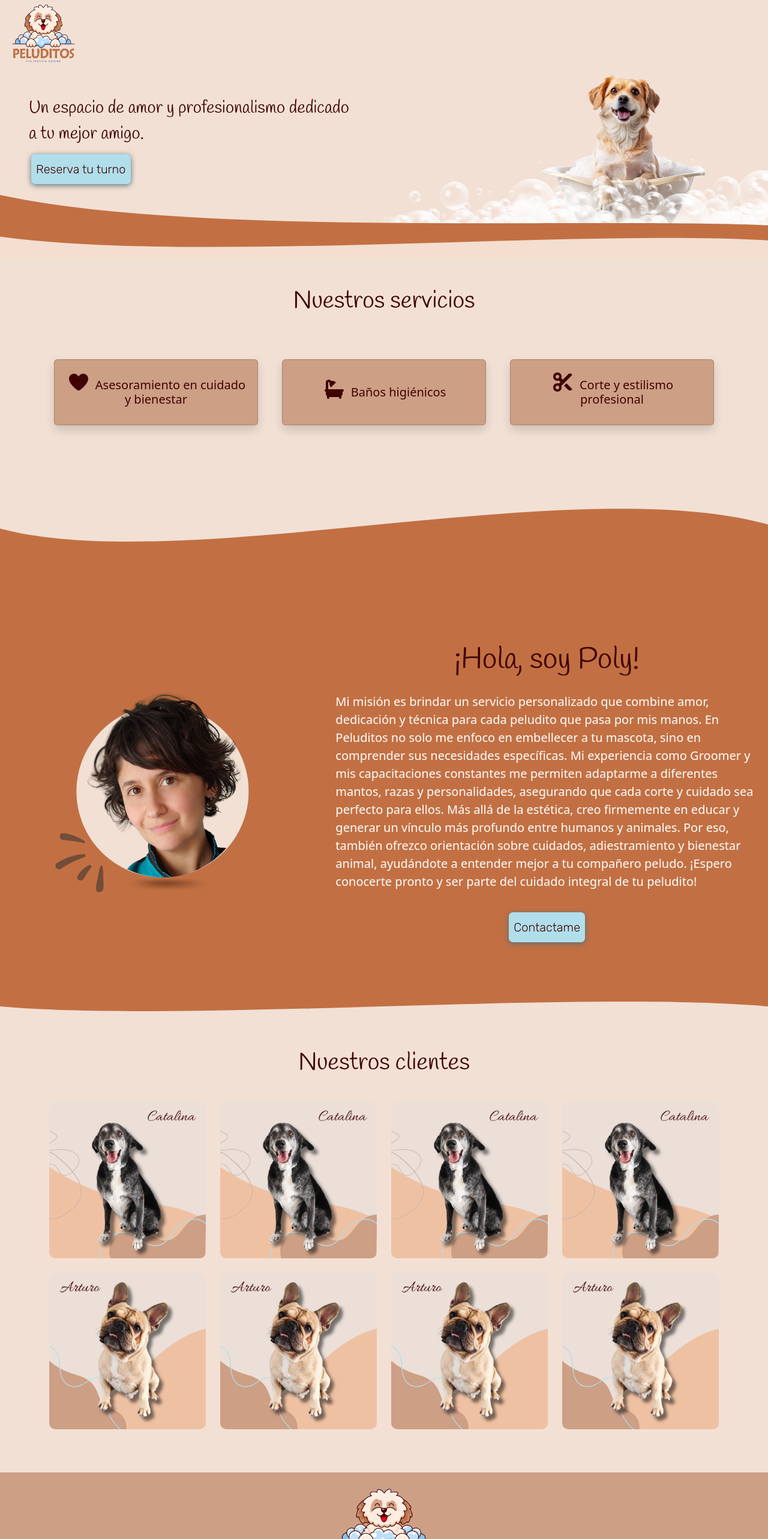
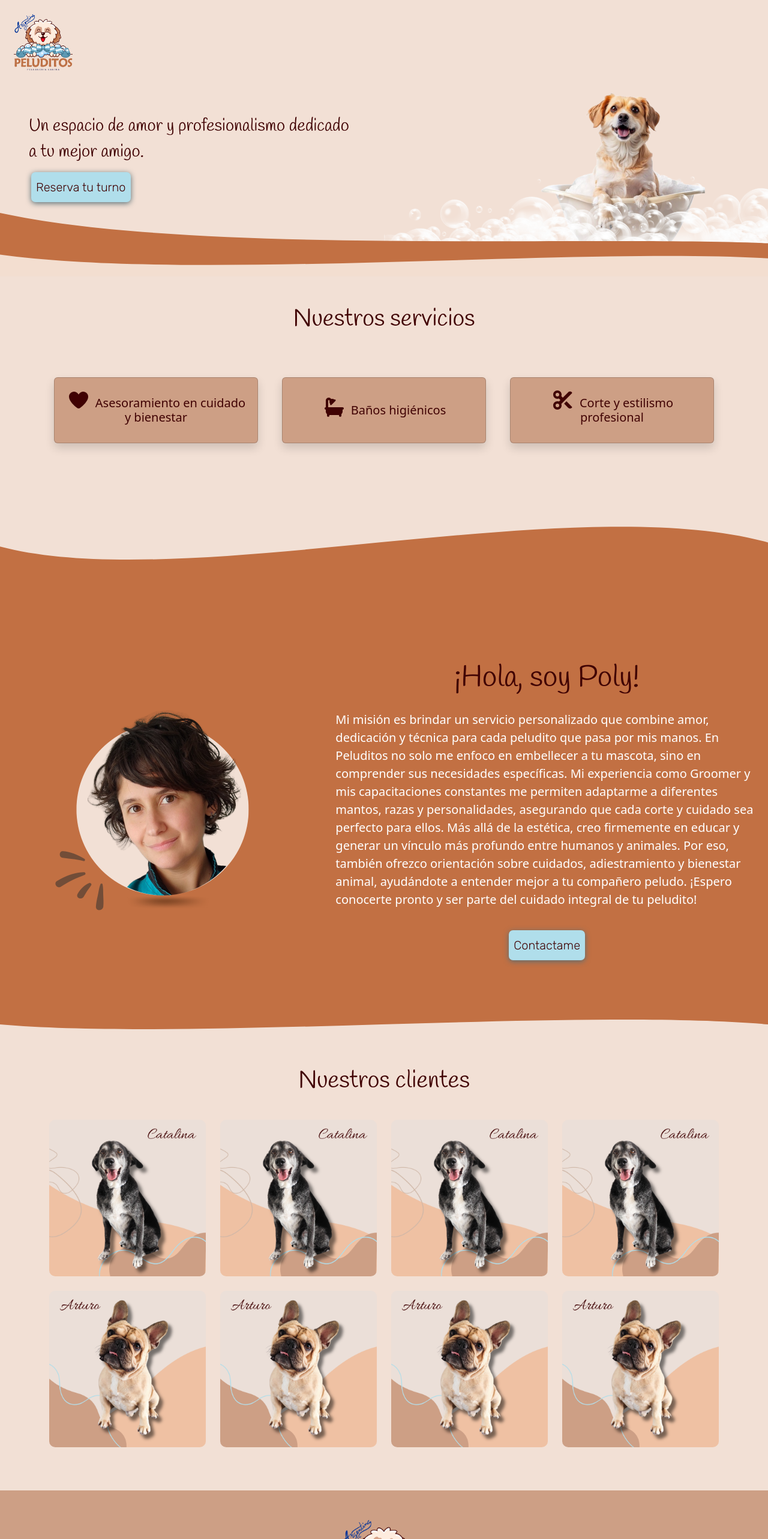
Before and after one commit to AyelenPorqueres/peluditos-front, a Next.js app in the folder peluditos/: page /home in a window 1280 px wide. Shown: the top 2566 px of the page at 60% size. Built offline with nearby package versions, Linux system fonts and the light colour scheme.

Commit message:
cambio de logo

```diff
--- a/peluditos/src/app/components/cardDogs/cardDogs.tsx
+++ b/peluditos/src/app/components/cardDogs/cardDogs.tsx
@@ -1,9 +1,4 @@
 "use client";
-import { faBathtub, faShower } from '@fortawesome/free-solid-svg-icons';
-
-import { FontAwesomeIcon } from '@fortawesome/react-fontawesome'
-import { faHeart } from '@fortawesome/free-solid-svg-icons/faHeart';
-import { faScissors } from '@fortawesome/free-solid-svg-icons/faScissors';
 
 
 
--- a/peluditos/src/app/components/footer/footer.tsx
+++ b/peluditos/src/app/components/footer/footer.tsx
@@ -1,8 +1,7 @@
 'use client';
-import { faInstagram, faWhatsapp } from '@fortawesome/free-brands-svg-icons';
+
 import './footer.css'
-import { FontAwesomeIcon } from '@fortawesome/react-fontawesome';
-import { faMapMarkerAlt } from '@fortawesome/free-solid-svg-icons';
+
 
 
 export function Footer() {
@@ -15,7 +14,7 @@ export function Footer() {
                 <div className="container">
                     <div className="mb-3">
                         <img
-                            src="/images/logo-peluditos.png"
+                            src="/images/logo-peluditos-8.png"
                             alt="Logo Peluditos"
                             className="footer-logo"
                         />
--- a/peluditos/src/app/components/nav/nav.tsx
+++ b/peluditos/src/app/components/nav/nav.tsx
@@ -11,9 +11,9 @@ export function Menu(){
         <Container fluid>
           <Navbar.Brand href="#home" className="mt-0">
             <img
-              src="/images/logo-peluditos.png"
+              src="/images/logo-peluditos-8.png"
               width="120"
-              height="100"
+              height="130"
               className="d-inline-block align-top "
               alt="React Bootstrap logo"
             />
```
Also changed, not shown: peluditos/src/app/components/bannerHome/bannerHome.tsx (+0 -35 lines), peluditos/public/images/logo-peluditos-8.png (added).
